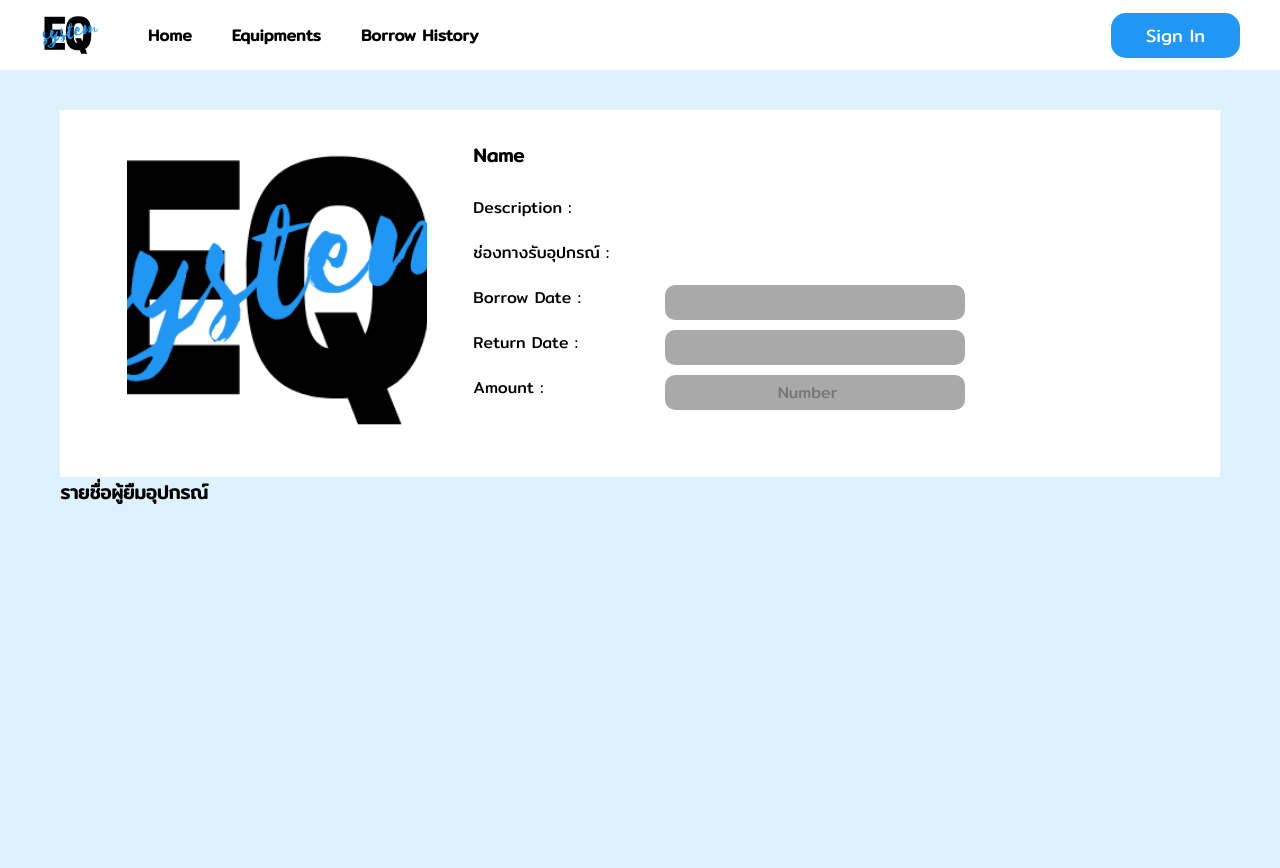
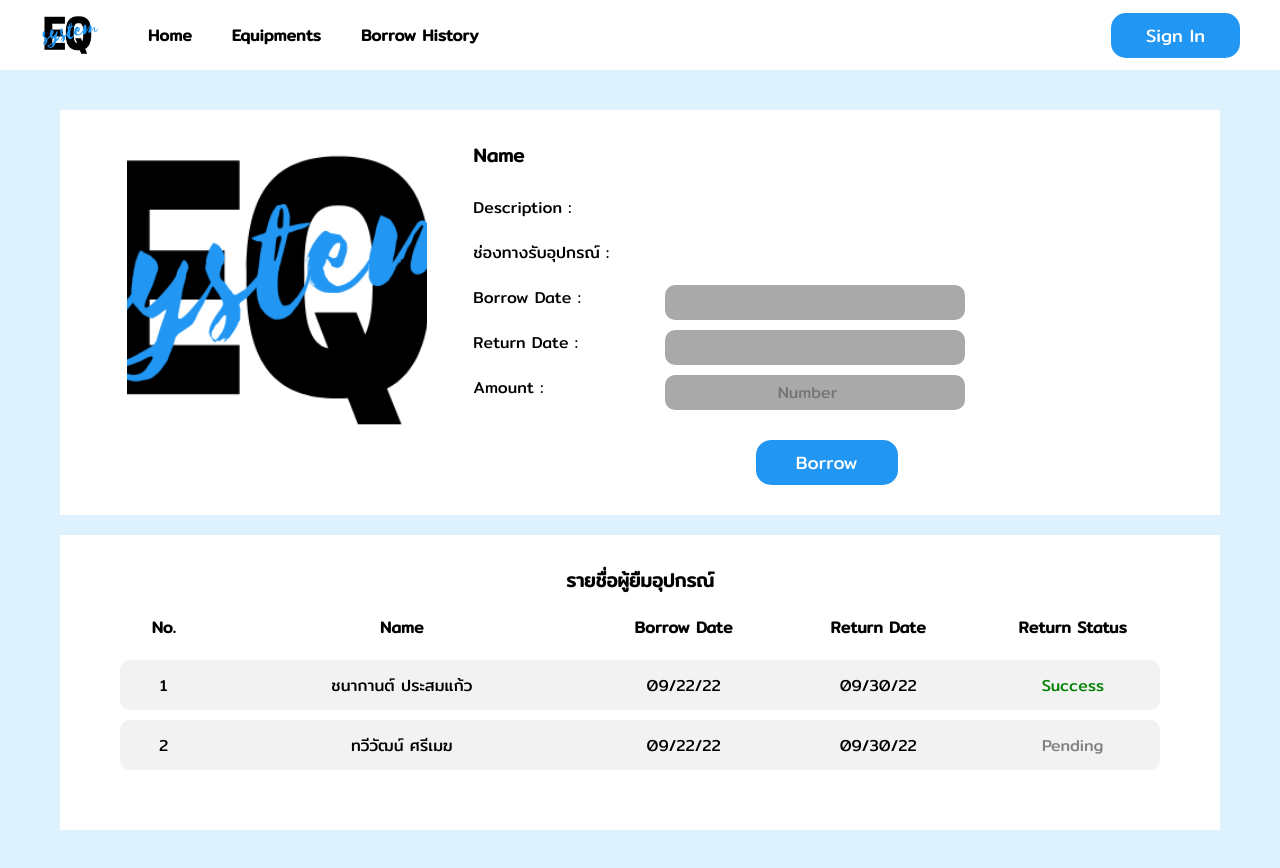
Before and after one commit to it62070040/Equipment-Borrowing-System, a React (Create React App) app in the folder equipment_borrowing_system/front-end/: page /equipmentInfo/1 in a window 1280 px wide. Before the commit the page ends 800 px from the top, so only its background shows below. Built offline with nearby package versions, Linux system fonts and the light colour scheme.

Commit message:
update: equipmrntInfo page (borrowed user)

```diff
--- a/equipment_borrowing_system/front-end/src/components/Cards/EquipmentInfoCard.css
+++ b/equipment_borrowing_system/front-end/src/components/Cards/EquipmentInfoCard.css
@@ -18,21 +18,18 @@ img {
 
 .eqInfo-text-body {
     display: grid;
-    /* width: max-content; */
     gap: 20px;
 
 }
 
 .eqInfo-pic {
     text-align: center;
-    /* padding-bottom: 20px; */
 }
 
 .picker-container {
     display: grid;
     gap: 20px;
     grid-template-columns: 1fr 3fr;
-    /* min-width: 370px; */
 
 }
 
@@ -58,28 +55,53 @@ img {
     justify-content: center;
     min-width: 150px;
     max-width: 300px;
+    padding: 0px 10px;
 }
 
 .datePicker-input {
     background-color: darkgray;
     border-style: hidden;
-    /* border-color: #fff; */
     border-width: 0px;
     font-size: 16px;
-    width: 100px;
     color: black;
-
+    text-align: center;
+    border-radius: 10px;
+    max-width: 250px;
+    min-width: 100px;
 }
 
 .amount-input {
     background-color: darkgray;
     border-style: hidden;
-    border-radius: 10px;
+    border-radius: 5px;
     border-width: 0px;
     font-size: 16px;
     color: black;
     text-align: center;
-    min-width: 90px;
+    min-width: 100px;
+    max-width: 250px;
+}
+
+.btn-borrow-container{
+    text-align: center;
+}
+
+.btn-borrow{
+    background-color: #2196F3;
+    color: white;
+    font-size: 18px;
+    padding: 8px 40px;
+    border-radius: 15px;
+    cursor: pointer;
+    font-weight: 500;
+    border-style: hidden;
+    margin-top: 10px;
+}
+
+.btn-borrow:hover {
+    background-color: #0076d6;
+    transition: 0.3s;
+
 }
 
 @media screen and (max-width: 700px) {
@@ -88,11 +110,9 @@ img {
     }
 
     .eqInfoCard-container {
-        /* display: grid; */
         width: 100%;
         gap: 0px;
         grid-template-columns: 1fr;
-        /* grid-template-rows: 1fr; */
 
     }
 
--- a/equipment_borrowing_system/front-end/src/components/Cards/EquipmentInfoCard.js
+++ b/equipment_borrowing_system/front-end/src/components/Cards/EquipmentInfoCard.js
@@ -4,7 +4,6 @@ import logo from "../../assets/EQ-logo.png";
 import { AdapterDateFns } from "@mui/x-date-pickers/AdapterDateFns";
 import { LocalizationProvider } from "@mui/x-date-pickers/LocalizationProvider";
 import { DatePicker } from "@mui/x-date-pickers/DatePicker";
-
 
 function EquipmentInfoCard() {
   const [borrowDate, setBorrowDate] = useState(null);
@@ -33,7 +32,6 @@ function EquipmentInfoCard() {
                 <span>Amount :</span>
               </div>
 
-
               <div className="date-picker">
                 <LocalizationProvider dateAdapter={AdapterDateFns}>
                   <DatePicker
@@ -45,7 +43,11 @@ function EquipmentInfoCard() {
                     renderInput={({ inputRef, inputProps, InputProps }) => (
                       // <Box sx={{ display: "flex", alignItems: "center" }}>
                       <div className="datePicker-border">
-                        <input className="datePicker-input" ref={inputRef} {...inputProps} />
+                        <input
+                          className="datePicker-input"
+                          ref={inputRef}
+                          {...inputProps}
+                        />
                         {InputProps?.endAdornment}
                       </div>
 
@@ -63,7 +65,11 @@ function EquipmentInfoCard() {
                     renderInput={({ inputRef, inputProps, InputProps }) => (
                       // <Box sx={{ display: "flex", alignItems: "center" }}>
                       <div className="datePicker-border">
-                        <input className="datePicker-input" ref={inputRef} {...inputProps} />
+                        <input
+                          className="datePicker-input"
+                          ref={inputRef}
+                          {...inputProps}
+                        />
                         {InputProps?.endAdornment}
                       </div>
 
@@ -72,9 +78,23 @@ function EquipmentInfoCard() {
                   />
                 </LocalizationProvider>
                 <div className="datePicker-border">
-                        <input className="amount-input" type="number" placeholder="Number" onChange={(e) => setAmount(e.target.value)}/>
+                  <input
+                    className="amount-input"
+                    type="number"
+                    placeholder="Number"
+                    onChange={(e) => setAmount(e.target.value)}
+                  />
                 </div>
               </div>
+            </div>
+            <div className="btn-borrow-container">
+              <button
+                className="btn-borrow"
+                // onClick={onClick}
+                // type={type}
+              >
+                Borrow
+              </button>
             </div>
           </div>
         </div>
--- a/equipment_borrowing_system/front-end/src/components/Navbar.css
+++ b/equipment_borrowing_system/front-end/src/components/Navbar.css
@@ -1,8 +1,6 @@
 .navbar {
     background: linear-gradient(90deg, rgb(255, 255, 255) 0%, rgb(255, 255, 255) 100%);
-    /* height: 90px; */
     display: flex;
-    /* justify-content: center; */
     align-items: center;
     font-size: 1.2rem;
     position: sticky;
@@ -59,7 +57,6 @@ li {
 
   .nav-links:hover {
     color: rgb(0, 168, 163);
-    /* font-weight: bold;     */
     transition: all 0.2s ease-out;
   }
 
@@ -87,7 +84,6 @@ li {
     border-radius: 15px;
     margin: 10px 0px;
     cursor: pointer;
-    /* border-color: #2196F3; */
     font-weight: 500;
     border-style: hidden;
   }
@@ -113,7 +109,6 @@ li {
       display: flex;
       flex-direction: column;
       width: 100%;
-      /* height: 90vh; */
       position: absolute;
       top: 70px;
       left: -120%;
--- a/equipment_borrowing_system/front-end/src/pages/Equipments/user/EquipmentInfo.css
+++ b/equipment_borrowing_system/front-end/src/pages/Equipments/user/EquipmentInfo.css
@@ -1,9 +1,20 @@
 .eqIfo-container {
     padding: 40px 60px;
+}
+.eq-borrowed-name-container{
+    padding: 30px 40px;
+    background-color: #fff;
+    margin-top: 20px;
+}
+.eq-borrowed-name-header{
+    text-align: center;
 }
 
 @media screen and (max-width: 800px) {
     .eqIfo-container {
         padding: 20px 20px;
     }
+    .eq-borrowed-name-container{
+        padding: 20px 10px;
+    }
 }
--- a/equipment_borrowing_system/front-end/src/pages/Equipments/user/EquipmentInfo.js
+++ b/equipment_borrowing_system/front-end/src/pages/Equipments/user/EquipmentInfo.js
@@ -1,23 +1,46 @@
-import React from 'react'
-import EquipmentInfoCard from '../../../components/Cards/EquipmentInfoCard';
-import "./EquipmentInfo.css"
+import React from "react";
+import EquipmentInfoCard from "../../../components/Cards/EquipmentInfoCard";
+import "./EquipmentInfo.css";
+import BorrowedUserTable from "./components/BorrowedUserTable"
 
 function EquipmentInfo() {
-    return(
-        <div className="equipmentInfo">
-            <div className="eqIfo-container">
-                <div className="eq-Info">
-                    <div className="eq-info-body">
-                        < EquipmentInfoCard />
-                    </div>
+    const user = [
+        {
+            "id": 1,
+            "firstName": "ชนากานต์",
+            "lastName": "ประสมแก้ว",
+            "borrowDate": "09/22/22",
+            "returnDate": "09/30/22",
+            "returnStatus": "Success"
+
+        },
+        {
+            "id": 2,
+            "firstName": "ทวีวัฒน์",
+            "lastName": "ศรีเมฆ",
+            "borrowDate": "09/22/22",
+            "returnDate": "09/30/22",
+            "returnStatus": "Pending"
+
+        }
+    ]
+  return (
+    <div className="equipmentInfo">
+      <div className="eqIfo-container">
+        <EquipmentInfoCard />
+        <div className="eq-borrowed-name-container">
+            <div className="eq-borrowed-name">
+                <div className="eq-borrowed-name-header">
+                <h3>รายชื่อผู้ยืมอุปกรณ์</h3>
+                <BorrowedUserTable user={user}/>
                 </div>
-                <div className="eq-borrowed-name">
-                    <h3>รายชื่อผู้ยืมอุปกรณ์</h3>
-                </div>
+
             </div>
+
         </div>
-    )
-
+      </div>
+    </div>
+  );
 }
 
 export default EquipmentInfo;
--- a/equipment_borrowing_system/front-end/src/pages/Equipments/user/Equipments.css
+++ b/equipment_borrowing_system/front-end/src/pages/Equipments/user/Equipments.css
@@ -62,7 +62,6 @@ input:focus {
     border-radius: 15px;
     margin: 10px 0px;
     cursor: pointer;
-    /* border-color: #2196F3; */
     border-style: hidden;
 }
 
--- a/equipment_borrowing_system/front-end/src/pages/Equipments/user/Equipments.js
+++ b/equipment_borrowing_system/front-end/src/pages/Equipments/user/Equipments.js
@@ -3,7 +3,7 @@ import "./Equipments.css";
 import { Link } from "react-router-dom";
 import Box from "@mui/material/Box";
 import data from "../Admin/components/ListData.json";
-import BasicTable from "./components/table";
+import EquipmentTable from "./components/EquipmentTable";
 
 function Equipments() {
   const [searchResult, setSearchResult] = useState(data);
@@ -145,7 +145,7 @@ function Equipments() {
 
 
             <div className="eq-item-container">
-              <BasicTable searchResult={searchResult} />
+              <EquipmentTable searchResult={searchResult} />
             </div>
           </Box>
         </div>
--- /dev/null
+++ b/equipment_borrowing_system/front-end/src/pages/Equipments/user/components/BorrowedUserTable.css
@@ -0,0 +1,87 @@
+li {
+    font-size: 16px;
+  }
+  .table-container{
+    background-color: #fff;
+    padding: 20px;
+    text-align: center;
+    border-radius: 10px;
+  }
+
+  .table-header-row-con {
+    padding-bottom: 20px;
+    font-weight: bold;
+    font-size: 20px;
+  }
+
+  .table-header-row {
+    display: grid;
+    grid-template-columns: 0.5fr 2fr 1fr 1fr 1fr;
+    grid-gap: 20px;
+    list-style: none;
+    text-align: center;
+  }
+
+  .user-row-con {
+    padding-bottom: 10px;
+
+
+  }
+
+  .user-row {
+    background-color: #F2F2F2;
+    border-radius: 10px;
+    cursor: pointer;
+
+  }
+
+  .user-row:hover {
+    background-color: #dddddd;
+    transition: 0.4s;
+
+  }
+
+
+  .table-user-row {
+    display: grid;
+    grid-template-columns: 0.5fr 2fr 1fr 1fr 1fr;
+    grid-gap: 20px;
+    list-style: none;
+    text-align: left;
+    align-items: center;
+    text-align: center;
+    height: 50px;
+  }
+
+
+  p{
+    overflow: hidden;
+    display: -webkit-box;
+    -webkit-line-clamp: 1;
+    line-clamp: 1;
+    -webkit-box-orient: vertical;
+  }
+
+  @media screen and (max-width: 900px) {
+    .table-item-title {
+      display: inline;
+      align-items: center;
+    }
+    .table-container{
+      padding: 20px 0px;
+      text-align: center;
+
+    }
+   li {
+     font-size: 14px;
+   }
+   .table-user-row {
+    grid-template-columns: 0.5fr 1fr 1fr 1fr 1fr;
+    grid-gap: 0px;
+   }
+
+   .table-header-row {
+    grid-template-columns: 0.5fr 1fr 1fr 1fr 1fr;
+    grid-gap: 0px;
+   }
+  }
--- /dev/null
+++ b/equipment_borrowing_system/front-end/src/pages/Equipments/user/components/BorrowedUserTable.js
@@ -0,0 +1,41 @@
+import React, { useCallback } from "react";
+import "./BorrowedUserTable.css";
+
+
+export default function BorrowedUserTable({ user }) {
+  //   const clickEqCard = useCallback(
+  //     (id) => (window.location.href =`/equipmentInfo/${id}`, { equipmentId: id }),
+  //     []
+  //   );
+
+  return (
+    <div className="table-container">
+      <div className="table-header-row-con">
+        <ul className="table-header-row">
+          <li className="table-header">No.</li>
+          <li className="table-header">Name</li>
+          <li className="table-header">Borrow Date</li>
+          <li className="table-header">Return Date</li>
+          <li className="table-header">Return Status</li>
+        </ul>
+      </div>
+      {user.map((row, i) => (
+        <div
+          className="user-row-con"
+          key={row.id}
+          //   onClick={() => clickEqCard(row.id)}
+        >
+          <div className="user-row">
+            <ul className="table-user-row">
+              <li className="table-item">{i + 1}</li>
+              <li className="table-item">{row.firstName} {row.lastName}</li>
+              <li className="table-item">{row.borrowDate}</li>
+              <li className="table-item">{row.returnDate}</li>
+              <li className="table-item" style={row.returnStatus === "Success" ? {color: "green"} : row.returnStatus === "Failed" ? {color: "red"} : {color: "gray"}}>{row.returnStatus}</li>
+            </ul>
+          </div>
+        </div>
+      ))}
+    </div>
+  );
+}
--- a/equipment_borrowing_system/front-end/src/pages/Equipments/user/components/table.js
+++ b/equipment_borrowing_system/front-end/src/pages/Equipments/user/components/EquipmentTable.js
@@ -1,9 +1,14 @@
-import * as React from "react";
+import  React, {useCallback} from "react";
 import logo from "../../../../assets/EQ-logo.png";
-import "./table.css";
+import "./EquipmentTable.css";
 // import data from "../../Admin/components/ListData.json"
 
-export default function BasicTable({searchResult}) {
+export default function EquipmentTable({searchResult}) {
+  const clickEqCard = useCallback(
+    (id) => (window.location.href =`/equipmentInfo/${id}`, { equipmentId: id }),
+    []
+  );
+
   return (
     <div className="table-container">
       {/* <img style={{ width: "60px", height: "auto"}} src={logo} alt="Logo" /> */}
@@ -15,7 +20,7 @@ export default function BasicTable({searchResult}) {
         </ul>
       </div>
       {searchResult.map((row) => (
-      <div className="eq-item-row-con" key={row.name}>
+      <div className="eq-item-row-con" key={row.name} onClick={() => clickEqCard(row.id)}>
         <div className="eq-item-row">
         <ul className="table-item-row">
           <li className="table-item-img">
```
Also changed, not shown: equipment_borrowing_system/front-end/src/pages/Equipments/user/components/EquipmentTable.css (renamed from equipment_borrowing_system/front-end/src/pages/Equipments/user/components/table.css, +0 -7 lines). Lines whose indentation alone changed are shown as unchanged.
